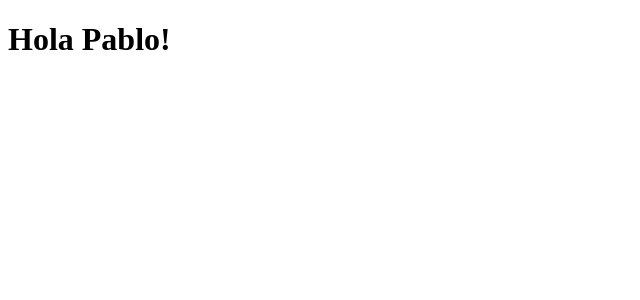
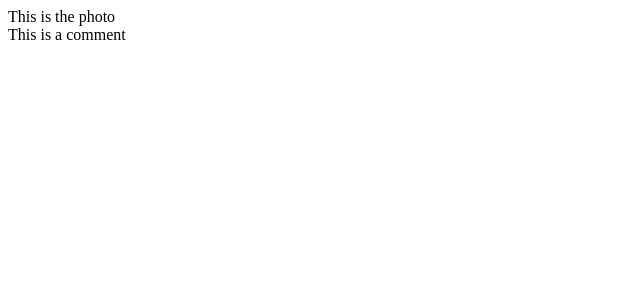
Before and after one commit to PabloGauna/MyReactApp, a React app: page / in a window 1280 px wide. Shown: the top 300 px of the page, without its empty margins (0-640 px from the left). Built offline with nearby package versions, Linux system fonts and the light colour scheme.

Commit message:
Basic Instagram layout

```diff
--- a/src/App.jsx
+++ b/src/App.jsx
@@ -1,8 +1,12 @@
 import React from "react"
+import Post from "./Post.jsx"
 
 class App extends React.Component {
     render() {
-        return <h1>Hola Pablo!</h1>
+        return (
+            <Post>
+            </Post>
+        )
     }
 }
 
--- /dev/null
+++ b/src/Comment.jsx
@@ -0,0 +1,9 @@
+import React from "react"
+
+class Comment extends React.Component {
+    render() {
+        return <div>This is a comment</div>
+    }
+}
+
+export default Comment;
--- /dev/null
+++ b/src/CommentsSection.jsx
@@ -0,0 +1,10 @@
+import React from "react"
+import Comment from "./Comment.jsx"
+
+class CommentsSection extends React.Component {
+    render() {
+        return <Comment></Comment>
+    }
+}
+
+export default CommentsSection;
--- /dev/null
+++ b/src/Photo.jsx
@@ -0,0 +1,9 @@
+import React from "react"
+
+class Photo extends React.Component {
+    render() {
+        return <div>This is the photo</div>
+    }
+}
+
+export default Photo;
--- /dev/null
+++ b/src/Post.jsx
@@ -0,0 +1,15 @@
+import React from "react"
+import Photo from "./Photo.jsx"
+import CommentsSection from "./CommentsSection.jsx"
+
+class Post extends React.Component {
+    render() {
+        return (
+            <div>
+                <Photo></Photo>
+                <CommentsSection></CommentsSection>
+            </div>)
+    }
+}
+
+export default Post;
```
